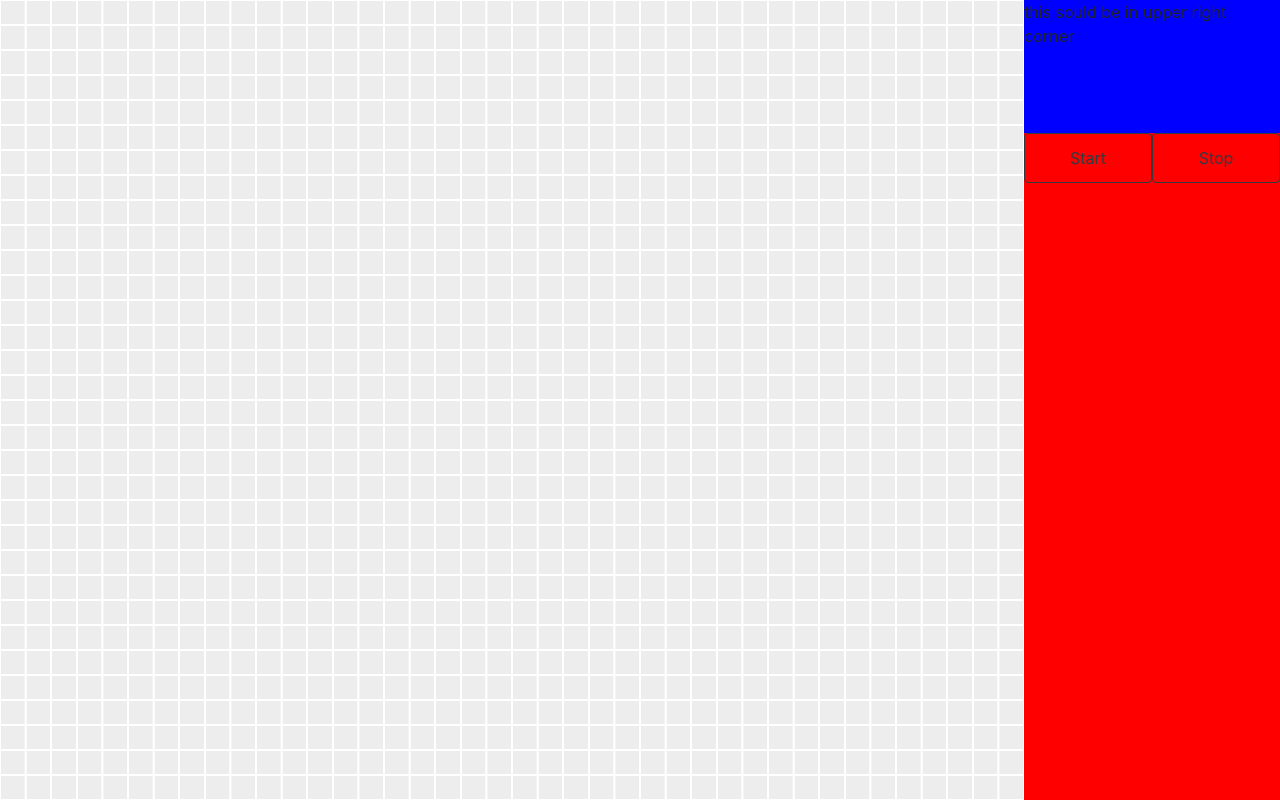
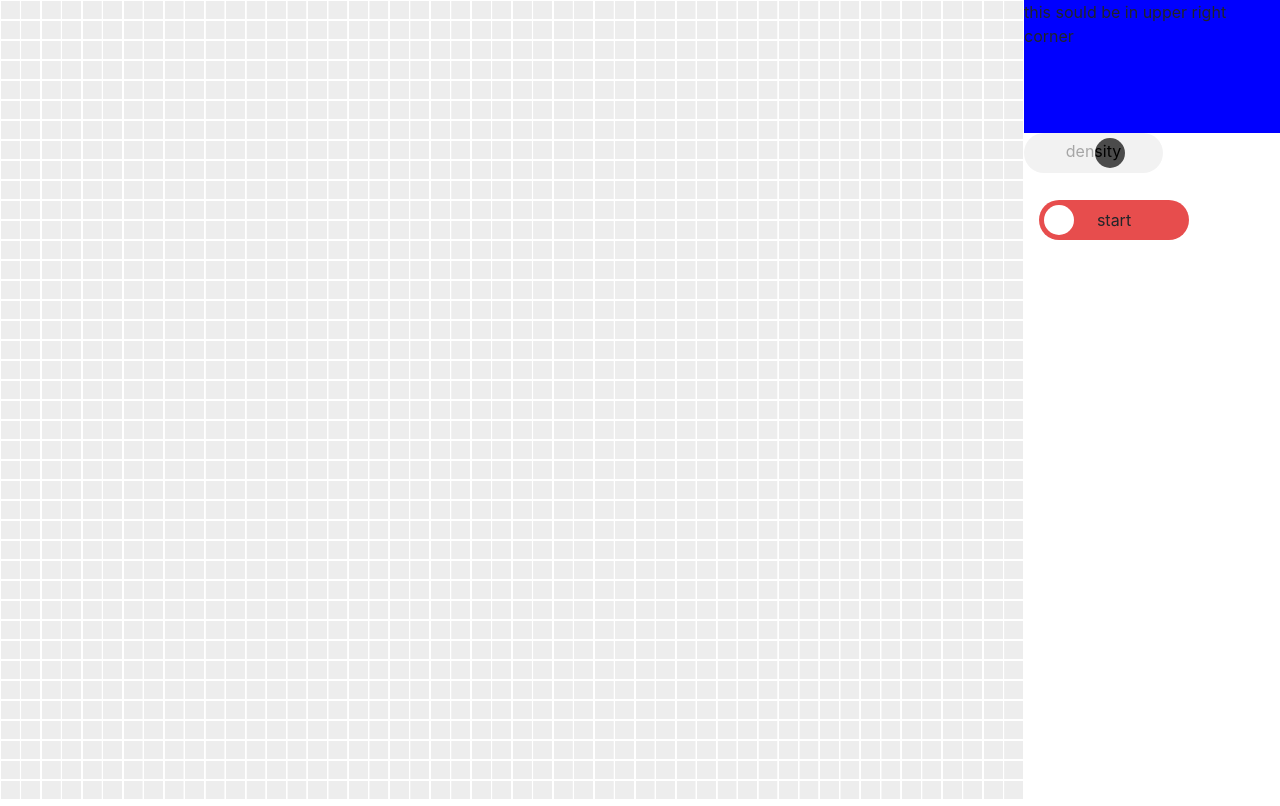
Before and after one commit to RafalKornel/GameOfLife, a plain HTML site: page index.html in a window 1280 px wide. Drawn offline with nearby package versions, Linux system fonts and the light colour scheme.

Commit message:
Added slider for density input, changed start/stop button to switch

```diff
--- a/css/style.css
+++ b/css/style.css
@@ -59,11 +59,115 @@ main {
 #lower {
     position: relative;
     flex: 5;
-    background-color: red;
 }
+
 
 button {
     float: left;
     width: 50%;
     height: 50px;
 }
+
+
+/* SWITCH BUTTON */
+
+.container {
+    position: absolute;
+    top: 10%;
+    left: 50%;
+    transform: translate(-50%, 0);
+}
+
+.toggle-btn {
+    width: 150px;
+    height: 40px;
+    background: rgba(223, 18, 18, 0.75);
+    border-radius: 30px;
+    padding: 5px;
+    transition: all 300ms ease-in-out;
+    content: "yes";
+    cursor: pointer;
+}
+
+.toggle-btn > p {
+    text-align: center;
+    position: relative;
+    top: -27px;
+    transition: all 300ms ease-in-out;
+}
+
+.toggle-btn.active > p {
+    color: white;
+}
+
+.toggle-btn > .inner-circle {
+    width: 30px;
+    height: 30px;
+    background: white;
+    border-radius: 50%;
+    transition: all 300ms ease-in-out;
+}
+
+.toggle-btn.active {
+    background: rgba(2, 221, 2, 0.75);
+}
+
+.toggle-btn.active > .inner-circle {
+    margin-left: 110px;
+}
+
+/* SWITCH BUTTON */
+
+
+/* SLIDER */
+
+.slidecontainer {
+    /*width: 100%; /* Width of the outside container */
+    text-align: center;
+    position: absolute;
+    height: 40px;
+  }
+
+.slidecontainer > p {
+    color: black;
+    position: relative;
+    top: -40px;
+    z-index: -1 ;
+}
+
+  /* The slider itself */
+  .slider {
+    -webkit-appearance: none;  /* Override default CSS styles */
+    appearance: none;
+    width: 100%; /* Full-width */
+    height: 40px; /* Specified height */
+    background: rgb(237, 237, 237); /* Grey background */
+    border-radius: 100px;
+    outline: none; /* Remove outline */
+    opacity: 0.7; /* Set transparency (for mouse-over effects on hover) */
+    -webkit-transition: .2s; /* 0.2 seconds transition on hover */
+    transition: opacity .2s;
+    padding: 5px;
+  }
+
+  /* The slider handle (use -webkit- (Chrome, Opera, Safari, Edge) and -moz- (Firefox) to override default look) */
+  .slider::-webkit-slider-thumb {
+    border-radius: 50%;
+    -webkit-appearance: none; /* Override default look */
+    appearance: none;
+    width: 30px; /* Set a specific slider handle width */
+    height: 30px; /* Slider handle height */
+    background: rgb(0, 0, 0); /* Green background */
+    cursor: pointer; /* Cursor on hover */
+  }
+
+  .slider::-moz-range-thumb {
+    border-radius: 50%;
+    width: 30px; /* Set a specific slider handle width */
+    height: 30px; /* Slider handle height */
+    background: rgb(0, 0, 0); /* Green background */
+    border: none;
+    cursor: pointer; /* Cursor on hover */
+  }
+
+/* SLIDER */
--- a/index.html
+++ b/index.html
@@ -26,7 +26,7 @@
             <div id="canvBox">
                 <canvas id="canvas" width="1000" height="1000">
                 </canvas>
-                <p id="output"></p>
+                <p id="outp1ut"></p>
 
 
             </div>
@@ -39,14 +39,19 @@
 
                 <div id="lower">
 
-                    <button type="button" class="btn btn-outline-dark" id="startButton">Start</button>
-                    <button type="button" class="btn btn-outline-dark" id="stopButton">Stop</button>
+                    <div class="container">
+                        <div class="toggle-btn" id="switch" onclick="this.classList.toggle('active')">
+                            <div class="inner-circle">
+                            </div>
+                            <p id="output">start</p>
+                        </div>
+                    </div>
 
-                    <!--
-                    <button id="startButton" type="button">START</button>
-                    <button id="stopButton" type="button">STOP</button>
-                    <p id="output">initalizing</p>
-                    -->
+                    <div class="slidecontainer">
+                        <input type="range" min="1" max="100" value="66.67" class="slider" id="slider">
+                        <p>density</p>
+                      </div>
+
                 </div>
             </div>
         </div>
--- a/js/grid.js
+++ b/js/grid.js
@@ -15,8 +15,8 @@ class Grid {
         this.xDiam = Math.floor(w / size);
         this.yDiam = Math.floor(h / size);
 
-        console.log(this.xDiam, this.yDiam);
-        console.log(w, h);
+        //console.log(this.xDiam, this.yDiam);
+        //  console.log(w, h);
 
         let res = [];
 
--- a/js/main.js
+++ b/js/main.js
@@ -2,13 +2,14 @@
 var canvas = document.getElementById("canvas");
 var ctx = canvas.getContext("2d");
 var canvBox = document.getElementById("canvBox");
+var slider = document.getElementById("slider");
 
 
 var windowWidth, windowHeight;
 var canvWidth, canvHeight
 
 const cellSize = 50;
-const density = 2;
+var density = 2.5;
 
 var grid = new Grid(cellSize);
 var lastCell;
@@ -25,8 +26,23 @@ canvas.addEventListener("mousemove", highlight);
 canvas.addEventListener("mouseout", removeHighlight);
 canvas.addEventListener("click", changeStatus);
 
-window.addEventListener("resize", function() {
-    reloadCanvas(grid); });
+window.addEventListener("resize", function () {
+    reloadCanvas(grid);
+});
+
+slider.oninput = function() {
+
+    density = (slider.value / 100 + 1) * 1.5;
+    reloadCanvas(grid);
+}
+
+/*
+slider.addEventListener("mousemove", function () {
+    reloadCanvas(grid);
+    //alert(density);
+
+})
+*/
 
 
 // BUTTON HANDLING
@@ -49,12 +65,25 @@ var start = function () {
     step();
 }
 
-var startButton = document.getElementById("startButton");
-var stopButton = document.getElementById("stopButton");
+//var startButton = document.getElementById("startButton");
+//var stopButton = document.getElementById("stopButton");
 var output = document.getElementById("output");
 
-startButton.addEventListener("click", start);
-stopButton.addEventListener("click", stop);
+
+var toggleButton = document.getElementById("switch");
+toggleButton.addEventListener("click", function () {
+    if (this.classList.contains("active")) {
+        start();
+    }
+    else {
+        stop();
+    }
+})
+
+
+
+//startButton.addEventListener("click", start);
+//stopButton.addEventListener("click", stop);
 
 
 
--- a/js/utilities.js
+++ b/js/utilities.js
@@ -75,6 +75,8 @@ function reloadCanvas(grid) {
     ctx.canvas.width = canvWidth;
     ctx.canvas.height = canvHeight;
 
+    console.log(density);
+
     grid.initialize(canvWidth, canvHeight);
     draw();
 }
```
